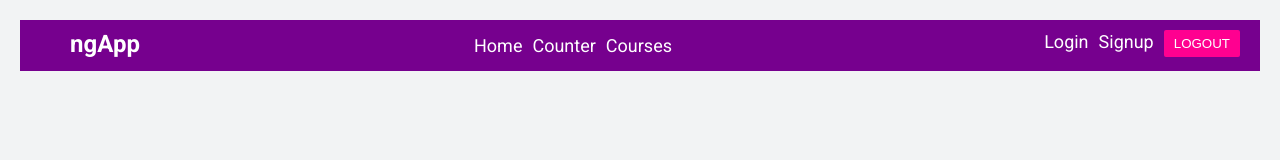
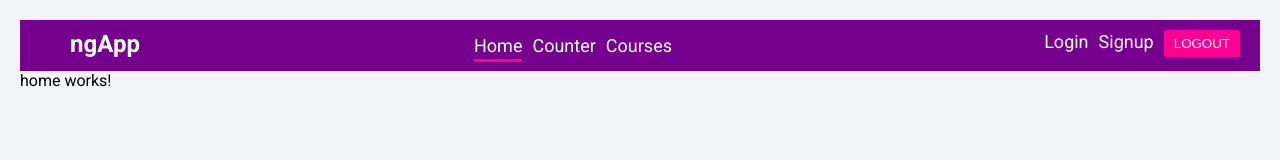
Before and after one commit to cana369/ngrx, an Angular app in the folder Ngrxxx/: page / in a window 1280 px wide. Shown: the top 160 px of the page. Built offline with nearby package versions, Linux system fonts and the light colour scheme.

Commit message:
#07 add routing in angular

```diff
--- a/Ngrxxx/src/app/app-routing.module.ts
+++ b/Ngrxxx/src/app/app-routing.module.ts
@@ -1,7 +1,14 @@
 import { NgModule } from '@angular/core';
 import { RouterModule, Routes } from '@angular/router';
+import { HomeComponent } from './home/home.component';
+import { CounterComponent } from './counter/counter.component';
+import { CoursesComponent } from './courses/courses.component';
 
-const routes: Routes = [];
+const routes: Routes = [
+  {path: '' , component : HomeComponent},
+  {path: 'counter' , component : CounterComponent},
+  {path: 'courses' , component : CoursesComponent},
+];
 
 @NgModule({
   imports: [RouterModule.forRoot(routes)],
--- a/Ngrxxx/src/app/app.component.html
+++ b/Ngrxxx/src/app/app.component.html
@@ -3,5 +3,7 @@
    <app-header></app-header>
   <div>
     <!-- USE ROUTER OUTLET DIRECTIVE HERE -->
+     <!-- to heandle router on ui html use router-outlet-->
+      <router-outlet></router-outlet>
   </div>
 </div>
--- a/Ngrxxx/src/app/header/header.component.html
+++ b/Ngrxxx/src/app/header/header.component.html
@@ -3,9 +3,9 @@
         <h2>ngApp</h2>
     </div>
     <div class="header-links">
-        <a href="#">Home</a>
-        <a href="#">Counter</a>
-        <a href="#">Courses</a>
+        <a routerLink="/" routerLinkActive="active" [routerLinkActiveOptions]="{exact: true}">Home</a>
+        <a routerLink="/counter" routerLinkActive="active">Counter</a>
+        <a routerLink="/courses" routerLinkActive="active">Courses</a>
     </div>
     <div class="header-auth-links">
         <a href="#">Login</a>
```
